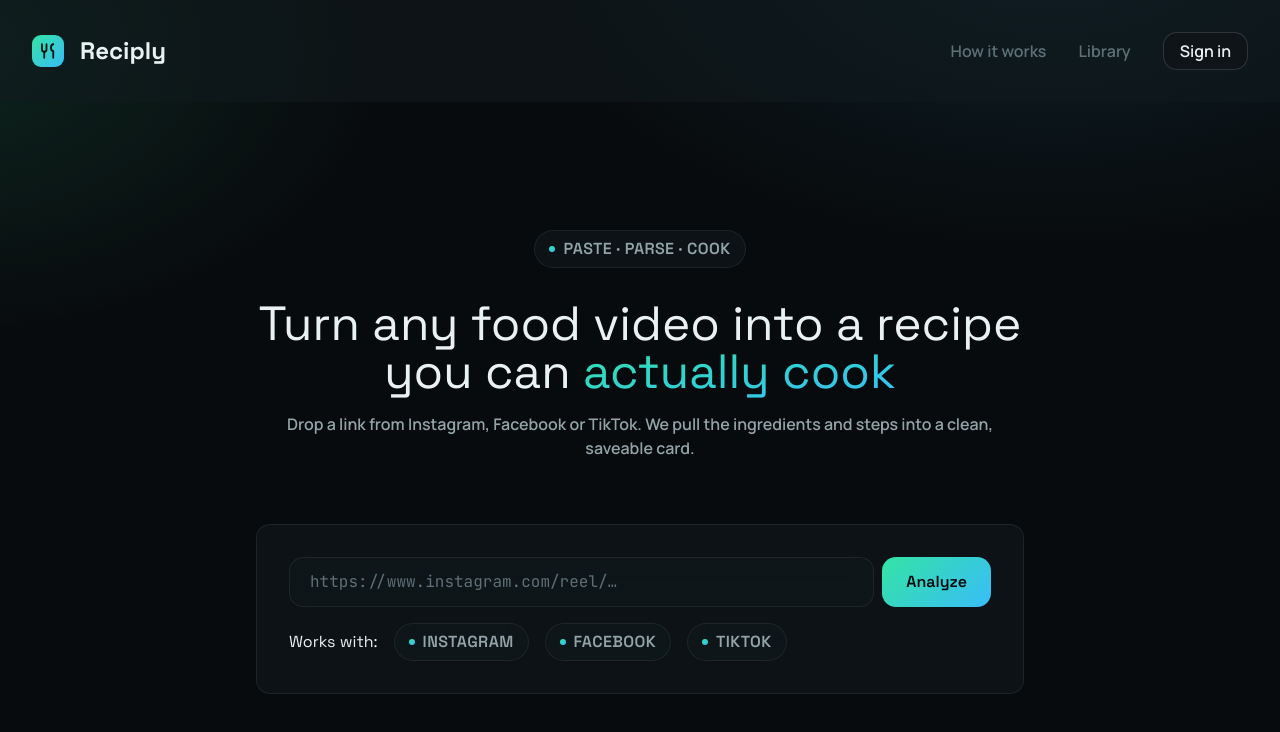
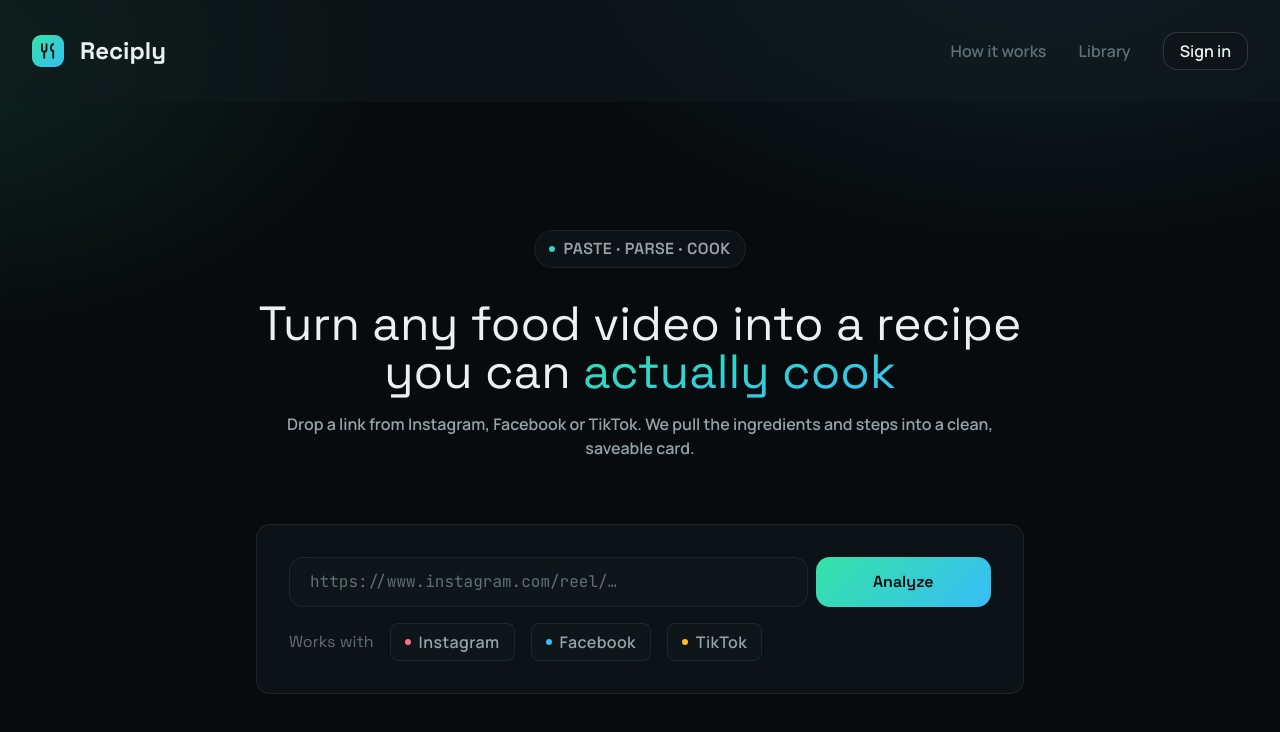
Before and after one commit to jonas-fink/recipe-scraper, a React (Vite) app in the folder recipe-scraper-client/: page / in a window 1280 px wide. Shown: the top 732 px of the page. Built offline with nearby package versions, Linux system fonts and the light colour scheme; no server answers.

Commit message:
implemented socialMedia Pill

```diff
--- a/recipe-scraper-client/src/App.tsx
+++ b/recipe-scraper-client/src/App.tsx
@@ -1,14 +1,22 @@
+import { Suspense } from 'react';
 import { Routes, Route } from 'react-router';
 import AppLayout from './layout/AppLayout';
 import LandingPage from './pages/LandingPage';
+import LoginPage from './pages/LoginPage';
+import SignupPage from './pages/SignupPage';
 
 const App = () => {
     return (
-        <Routes>
-            <Route path="/" element={<AppLayout />}>
-                <Route index element={<LandingPage />} />
-            </Route>
-        </Routes>
+        <Suspense fallback={null}>
+            {' '}
+            <Routes>
+                <Route path="/" element={<AppLayout />}>
+                    <Route index element={<LandingPage />} />
+                    <Route path="/login" element={<LoginPage />} />
+                    <Route path="/signup" element={<SignupPage />} />
+                </Route>
+            </Routes>
+        </Suspense>
     );
 };
 
--- a/recipe-scraper-client/src/components/ExtractForm.tsx
+++ b/recipe-scraper-client/src/components/ExtractForm.tsx
@@ -1,7 +1,11 @@
 import { useState } from 'react';
-import { Pill } from './hero/Pill';
+import { SocialPill } from './SocialPill';
 
-const socialMedia = ['Instagram', 'Facebook', 'TikTok'];
+const socialMedia = [
+    { name: 'Instagram', bgColor: 'bg-danger' },
+    { name: 'Facebook', bgColor: 'bg-azure' },
+    { name: 'TikTok', bgColor: 'bg-warning' },
+];
 
 export function ExtractForm({
     loading,
@@ -34,16 +38,20 @@
                     type="submit"
                     disabled={loading}
                     className="rounded-md bg-gradient-brand px-6 py-3 font-semibold text-bg
-                    disabled:opacity-50 shadow-shadow-glow hover:brightness-110 cursor-pointer"
+                    disabled:opacity-50 shadow-shadow-glow hover:brightness-110 cursor-pointer w-1/4"
                 >
                     {loading ? 'Analyzing...' : 'Analyze'}
                 </button>
             </form>
 
             <div className="flex items-center gap-4">
-                <p>Works with:</p>
-                {socialMedia.map((s, i) => (
-                    <Pill>{s}</Pill>
+                <p className="text-text-subtle">Works with</p>
+                {socialMedia.map((s) => (
+                    <SocialPill
+                        key={s.name}
+                        bgColor={s.bgColor}
+                        name={s.name}
+                    />
                 ))}
             </div>
         </div>
--- /dev/null
+++ b/recipe-scraper-client/src/components/SocialPill.tsx
@@ -0,0 +1,16 @@
+export type SocialMedia = {
+    name: string;
+    bgColor: string;
+};
+
+export function SocialPill({ name, bgColor }: SocialMedia) {
+    return (
+        <div
+            className="inline-flex items-center gap-2 rounded-sm border border-border bg-glass px-3.5 py-1.5
+                    text-md font-semibold tracking-wide text-text-muted backdrop-blur-md font-sans"
+        >
+            <span className={`size-1.5 rounded-full ${bgColor}`} />
+            {name}
+        </div>
+    );
+}
--- a/recipe-scraper-client/src/components/layout/Header.tsx
+++ b/recipe-scraper-client/src/components/layout/Header.tsx
@@ -18,7 +18,7 @@
                     Library
                 </Link>
                 <Link
-                    to="/"
+                    to="/login"
                     className="text-md font-semibold border border-border-strong px-4 py-1.5 rounded-md bg-surface hover:bg-elevated"
                 >
                     Sign in
--- /dev/null
+++ b/recipe-scraper-client/src/pages/LoginPage.tsx
@@ -0,0 +1,7 @@
+import React from 'react';
+
+const LoginPage = () => {
+    return <div>Login</div>;
+};
+
+export default LoginPage;
--- /dev/null
+++ b/recipe-scraper-client/src/pages/SignupPage.tsx
@@ -0,0 +1,7 @@
+import React from 'react';
+
+const SignupPage = () => {
+    return <div>Signup</div>;
+};
+
+export default SignupPage;
```
